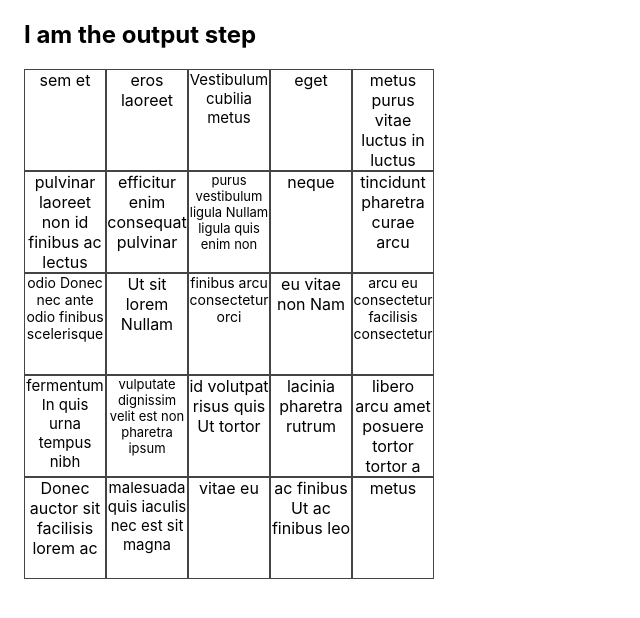
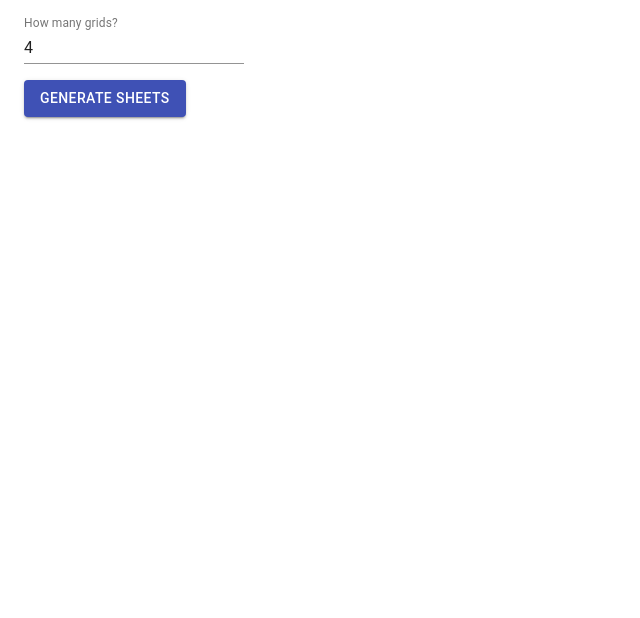
Before and after one commit to DSurguy/bingo-builder, a React (Vite) app: page / in a window 1280 px wide. Both pictures are taken after a click on the button "DO THE THING". Shown: the top 618 px of the page, without its empty margins (0-640 px from the left). Built offline with nearby package versions, Linux system fonts and the light colour scheme.

Commit message:
Generate random sheets

```diff
--- a/src/steps/OutputStep.tsx
+++ b/src/steps/OutputStep.tsx
@@ -1,5 +1,5 @@
-import React, { Fragment } from 'react';
-import { Box } from '@material-ui/core';
+import React, { FormEvent, Fragment, useState } from 'react';
+import { Box, TextField, Button } from '@material-ui/core';
 import { fontSizes, gridStyles } from './styles';
 
 type Props = {
@@ -10,6 +10,9 @@ type Props = {
 }
 
 export default function OutputStep({ linesAndStyles }: Props) {
+  const [numGrids, setNumGrids] = useState(4 as number|string);
+  const [numGridsError, setNumGridsError] = useState("");
+  const [grids, setGrids] = useState([] as Props['linesAndStyles'][][])
   const gridClasses = gridStyles();
   const fontStyles = fontSizes();
 
@@ -23,32 +26,92 @@ export default function OutputStep({ linesAndStyles }: Props) {
     fontStyles.font6
   ];
 
-  const gridRows = linesAndStyles.reduce((rows, lineAndStyle, index) => {
+  const linesToGrid = (lines: Props['linesAndStyles']) => lines.reduce((rows, lineAndStyle, index) => {
     const rowIndex = Math.floor(index / 5);
-    if (!rows[rowIndex]) rows[rowIndex] = [] as string[];
-    rows[rowIndex].push(lineAndStyle.line);
+    if (!rows[rowIndex]) rows[rowIndex] = [];
+    rows[rowIndex].push(lineAndStyle);
     return rows;
-  }, [] as string[][]);
+  }, [] as Props['linesAndStyles'][]);
+
+  const onNumGridsChange = (e: React.ChangeEvent<HTMLInputElement>) => {
+    const parsedValue = parseInt(e.target.value);
+    if( isNaN(parsedValue) ) {
+      setNumGrids(e.target.value)
+      setNumGridsError("Value must be a number");
+    }
+    else {
+      setNumGridsError("");
+      setNumGrids(parseInt(e.target.value))
+    }
+  }
+
+  const renderSheets = () => {
+    const parsedNumGrids = parseInt(numGrids.toString());
+    if( isNaN(parsedNumGrids) ) {
+      return;
+    }
+
+    const grids: Props['linesAndStyles'][][] = [];
+    const randomSort = () => {
+      const gen = Math.random();
+      return gen > 0.5 ? 1 : gen < 0.5 ? -1 : 0;
+    }
+
+    for( let i=0; i<parsedNumGrids; i++ ){
+      grids.push(
+        linesToGrid(linesAndStyles.slice(0).sort(randomSort))
+      );
+    }
+
+    setGrids(grids);
+  }
+
+  const onFormSubmit = (e: FormEvent) => {
+    e.preventDefault();
+    renderSheets();
+  }
 
   return (
     <Fragment>
       <Box className="intro">
-        <h2>I am the output step</h2>
+        <form onSubmit={onFormSubmit}>
+          <Box marginTop={2}>
+            <TextField
+              label="How many grids?"
+              error={!!numGridsError}
+              helperText={numGridsError}
+              onChange={onNumGridsChange}
+              value={numGrids}
+              type="number"
+            />
+          </Box>
+          <Box marginTop={2}>
+            <Button
+              variant="contained"
+              color="primary"
+              type="submit"
+              disabled={!!numGridsError}
+            >
+              Generate Sheets
+            </Button>
+          </Box>
+        </form>
       </Box>
-      <Box className="grid">
-        {
-          gridRows.map((row, rowIndex) => {
-            return (<Box className={gridClasses.gridRow} key={rowIndex}>
-              {row.map((line, lineIndex) => {
-                const actualLineIndex = rowIndex * 5 + lineIndex;
-                return <Box
-                  className={`${gridClasses.gridItem} ${fontStyleArray[linesAndStyles[actualLineIndex].style]}`}
-                  key={`${rowIndex}.${lineIndex}`}
-                >{line}</Box>
-              })}
-            </Box>)
-          })
-        }
+      <Box className="grids" marginTop={2}>
+        {grids.map((grid, gridIndex) => {
+          return (<Box className="grid" key={gridIndex} marginTop={4}>
+            {grid.map((row, rowIndex) => {
+              return (<Box className={gridClasses.gridRow} key={rowIndex}>
+                {row.map((lineAndStyle, lineIndex) => {
+                  return <Box
+                    className={`${gridClasses.gridItem} ${fontStyleArray[lineAndStyle.style]}`}
+                    key={`${rowIndex}.${lineIndex}`}
+                  >{lineAndStyle.line}</Box>
+                })}
+              </Box>)
+            })}
+          </Box>)
+        })}
       </Box>
     </Fragment>
   )
```
